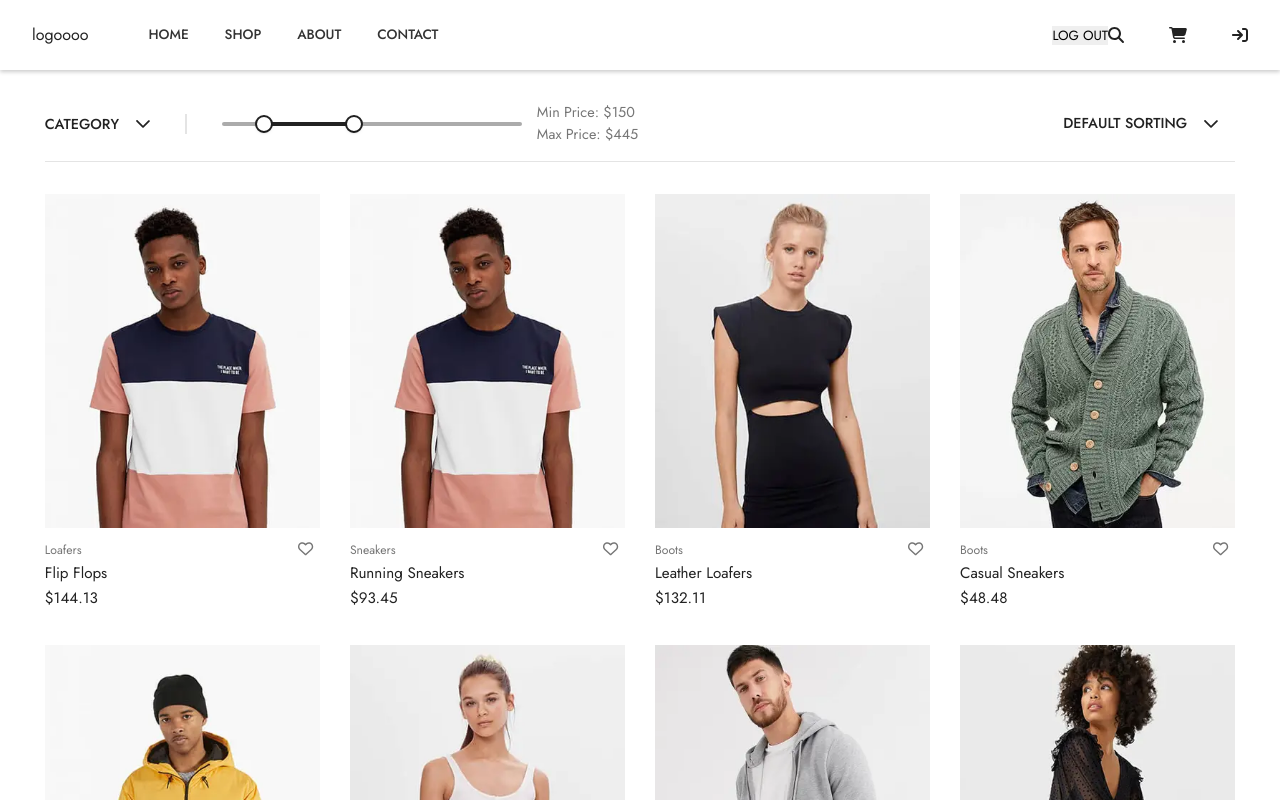
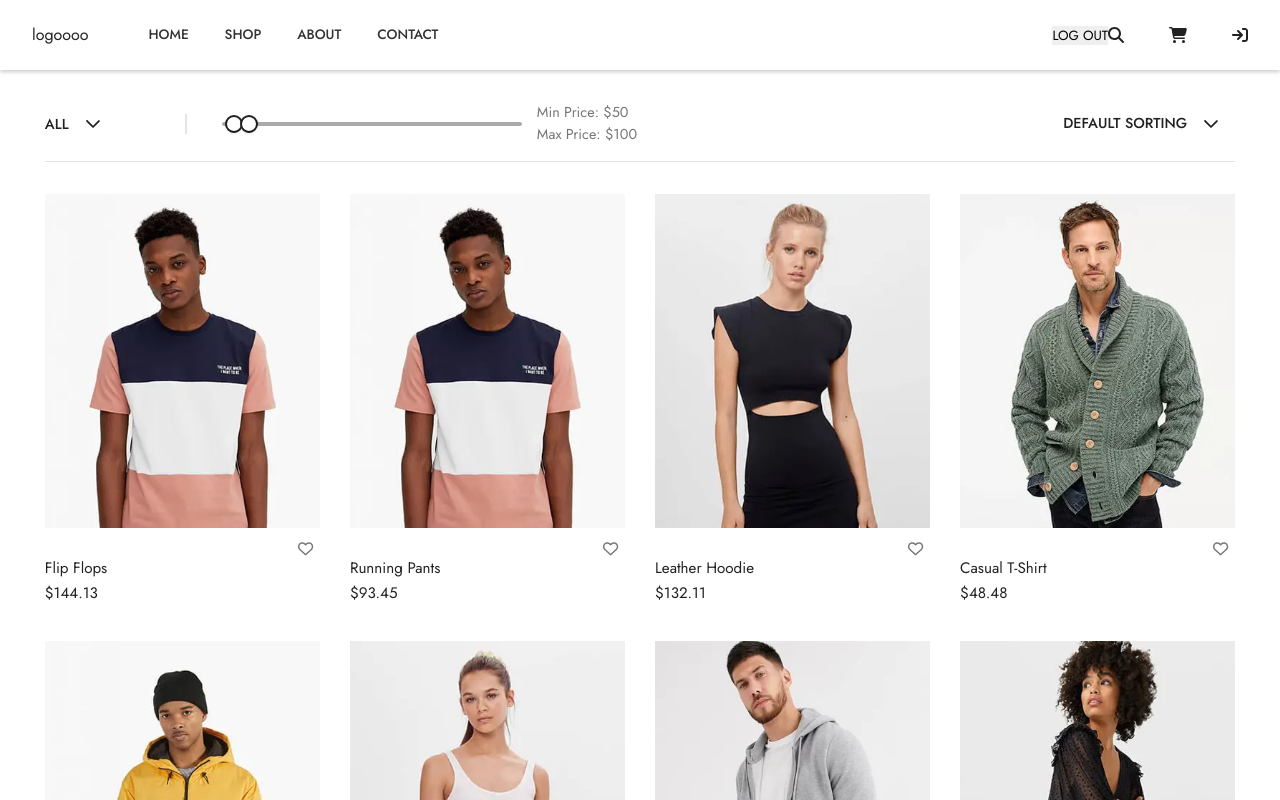
Before and after one commit to Sahba-Rezvani/redwine-website, a React (Create React App) app: page /shop in a window 1280 px wide. Shown: the top 800 px of the page. Built offline with nearby package versions, Linux system fonts and the light colour scheme; data requests are answered from the project's data file; a web font is replaced by a local one.

Commit message:
Change categories in db.json and implement filter functionality in shop page

```diff
--- a/src/pages/Shop.js
+++ b/src/pages/Shop.js
@@ -7,27 +7,57 @@
 
 export default function Shop({ itemsPerPage, products }) {
   let sortedProducts;
+  let priceSortedProducts;
+  let categoryFilteredProducts;
+  const [itemOffset, setItemOffset] = useState(0);
+  const [priceRange, setPriceRange] = useState([50, 100]);
+  const [sortedBy, setSortedBy] = useState("Default Sorting");
+  const [filteredBy, setFilteredBy] = useState("All");
 
-  const [itemOffset, setItemOffset] = useState(0);
-  const [selectedCategory, setSelectedCategory] = useState(null);
-  const [priceRange, setPriceRange] = React.useState([150, 445]);
-  const [sortedBy, setSortedBy] = useState("Default Sorting");
+  if (filteredBy === "All") categoryFilteredProducts = products;
+  if (filteredBy === "Socks")
+    categoryFilteredProducts = products.filter((p) => p.category === "socks");
+  if (filteredBy === "Sweaters & Jackets")
+    categoryFilteredProducts = products.filter(
+      (p) => p.category === "jacket" || p.category === "sweater"
+    );
+  if (filteredBy === "T-shirts")
+    categoryFilteredProducts = products.filter((p) => p.category === "t-shirt");
+  if (filteredBy === "Pants")
+    categoryFilteredProducts = products.filter((p) => p.category === "pants");
+
+  if (filteredBy === "Hoodies")
+    categoryFilteredProducts = products.filter((p) => p.category === "hoodie");
+
+  console.log(categoryFilteredProducts);
+
   const endOffset = itemOffset + itemsPerPage;
 
-  if (sortedBy === "Default Sorting") sortedProducts = products;
+  priceSortedProducts = products
+    .slice()
+    .filter((p) => p.price >= priceRange[0] && p.price <= priceRange[1]);
+  // console.log(priceSortedProducts);
+
+  if (sortedBy === "Default Sorting") sortedProducts = categoryFilteredProducts;
   if (sortedBy === "Price, Low to High")
-    sortedProducts = products.slice().sort((a, b) => a.price - b.price);
+    sortedProducts = categoryFilteredProducts
+      .slice()
+      .sort((a, b) => a.price - b.price);
   if (sortedBy === "Price, High to Low")
-    sortedProducts = products.slice().sort((a, b) => b.price - a.price);
+    sortedProducts = categoryFilteredProducts
+      .slice()
+      .sort((a, b) => b.price - a.price);
   if (sortedBy === "Most Liked")
-    sortedProducts = products
+    sortedProducts = categoryFilteredProducts
       .slice()
-      .sort((a, b) => a.favoritesCount - b.favoritesCount);
+      .sort((a, b) => b.favoritesCount - a.favoritesCount);
+
+  console.log(sortedProducts);
 
   const currentProducts = sortedProducts.slice(itemOffset, endOffset);
   const pageCount = Math.ceil(sortedProducts.length / itemsPerPage);
 
-  const cities = [
+  const sortOptions = [
     "Default Sorting",
     "Best Selling",
     "Price, Low to High",
@@ -36,13 +66,13 @@
     "Newest",
   ];
 
-  const categories = [
-    { name: "All" },
-    { name: "Underwear" },
-    { name: "Pants" },
-    { name: "Crop top" },
-    { name: "Socks" },
-    { name: "Sportswear" },
+  const categoryOptions = [
+    "All",
+    "Socks",
+    "Hoodies",
+    "Sweaters & Jackets",
+    "T-shirts",
+    "Pants",
   ];
 
   // Invoke when user click to request another page.
@@ -54,17 +84,20 @@
     setItemOffset(newOffset);
   };
 
-  const handleChange = (event, newValue) => {
-    setPriceRange(newValue);
-    console.log(priceRange);
+  function handleCategoryFilter(e) {
+    setFilteredBy(e.value);
+    console.log(e.value);
+  }
+
+  const handlePriceRange = (e) => {
+    setPriceRange(e.priceRange);
   };
 
-  function valuetext(priceRange) {
-    return `$${priceRange}`;
-  }
+  // function valuetext(priceRange) {
+  //   return `$${priceRange}`;
+  // }
 
   function handleSort(e) {
-    console.log(e.value);
     setSortedBy(e.value);
   }
 
@@ -76,9 +109,9 @@
             <div className="shop-filter-category">
               {" "}
               <Dropdown
-                value={selectedCategory}
-                onChange={(e) => setSelectedCategory(e.value)}
-                options={categories}
+                value={filteredBy}
+                onChange={handleCategoryFilter}
+                options={categoryOptions}
                 optionLabel="name"
                 placeholder="Category"
                 className="w-full md:w-14rem"
@@ -93,9 +126,9 @@
                 <Slider
                   getAriaLabel={() => "price range"}
                   value={priceRange}
-                  onChange={handleChange}
+                  onChange={handlePriceRange}
                   // valueLabelDisplay="on"
-                  getAriaValueText={valuetext}
+                  // getAriaValueText={valuetext}
                   min={10}
                   max={1000}
                   step={5}
@@ -113,7 +146,7 @@
               <Dropdown
                 value={sortedBy}
                 onChange={handleSort}
-                options={cities}
+                options={sortOptions}
                 optionLabel="name"
                 placeholder="Sort by"
                 className="w-full md:w-14rem"
```
Also changed, not shown: db.json.
